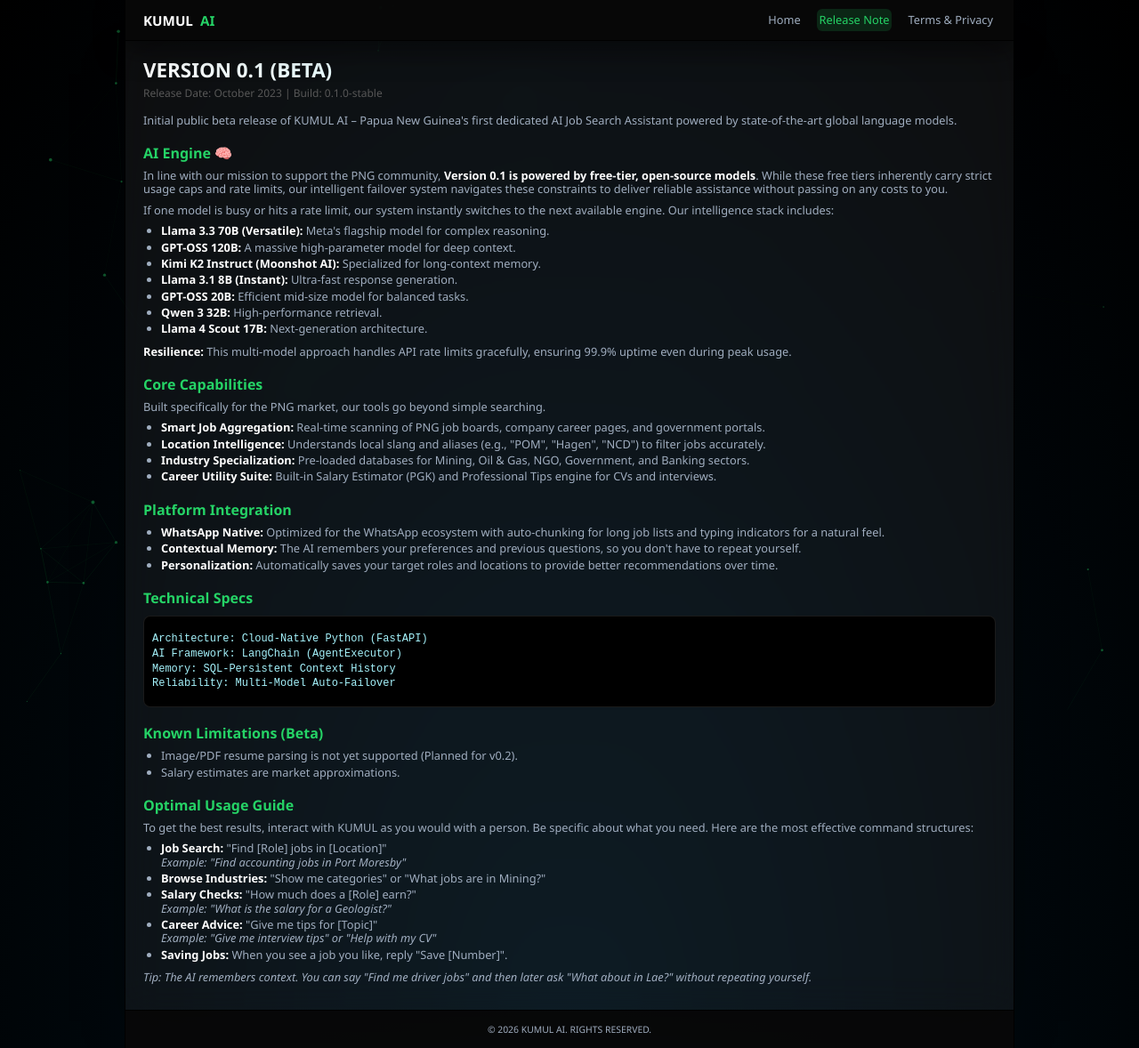
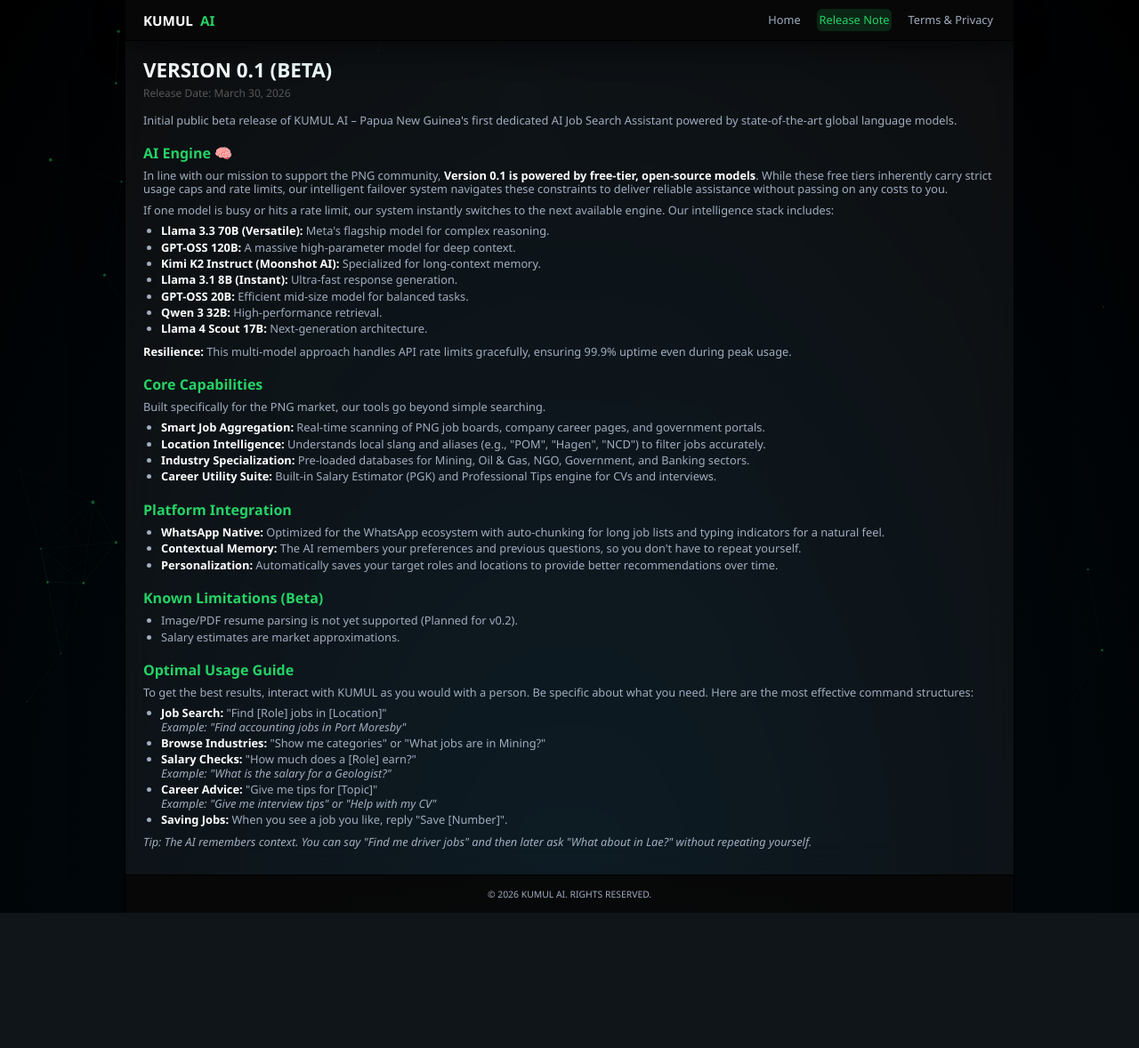
Before and after one commit to thruchrist/kumul, a FastAPI app: page /releasenote.html in a window 1280 px wide. Shown: the whole page at 89% size. After the commit the page ends 1026 px from the top, so only its background shows below. Run offline with FastAPI, Linux system fonts and the light colour scheme.

Commit message:
update release note

```diff
--- a/templates/releasenote.html
+++ b/templates/releasenote.html
@@ -28,7 +28,7 @@
 
                 <!-- Version Header -->
                 <h1>Version 0.1 (Beta)</h1>
-                <span class="last-updated">Release Date: October 2023 | Build: 0.1.0-stable</span>
+                <span class="last-updated">Release Date: March 30, 2026</span>
 
                 <p>Initial public beta release of KUMUL AI – Papua New Guinea's first dedicated AI Job Search Assistant powered by state-of-the-art global language models.</p>
 
@@ -66,13 +66,13 @@
                     <li><strong>Personalization:</strong> Automatically saves your target roles and locations to provide better recommendations over time.</li>
                 </ul>
 
-                <h2>Technical Specs</h2>
+<!--                 <h2>Technical Specs</h2>
                 <div class="code-block">
 Architecture: Cloud-Native Python (FastAPI)
 AI Framework: LangChain (AgentExecutor)
 Memory: SQL-Persistent Context History
 Reliability: Multi-Model Auto-Failover
-                </div>
+                </div> -->
 
                 <h2>Known Limitations (Beta)</h2>
                 <ul>
```
